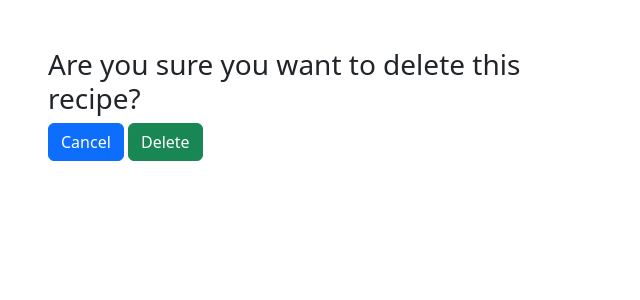
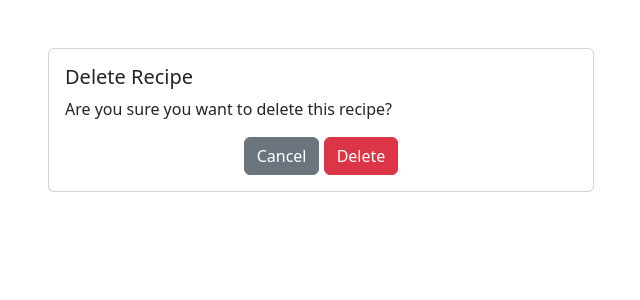
Before and after one commit to AlzyWelzy/Flavorly, a Django app: template app/templates/app/delete_recipe.html in a window 1280 px wide. Shown: the part 72-372 px from the top of the page, without its empty margins (319-959 px from the left). Run offline with Django 4.2, Linux system fonts and the light colour scheme; the template is opened without the code that fills it, so the values that code supplies are empty; parts of the project's set-up code (start-up, migrations or seed data) failed here and were passed over; some libraries are stand-ins or nearby versions.

Commit message:
new design implemented

```diff
--- a/app/templates/app/delete_recipe.html
+++ b/app/templates/app/delete_recipe.html
@@ -1,7 +1,7 @@
 {% extends "base.html" %}
 
 {% block page_title %}
-Delete Recipe
+    Delete Recipe
 {% endblock %}
 
 {% load crispy_forms_tags %}
@@ -10,13 +10,21 @@ Delete Recipe
     <div class="container mt-5">
         <div class="row justify-content-center">
             <div class="col-md-6">
-                <form method="post" class="form-group" enctype="multipart/form-data">
-                    {% csrf_token %}
-                    <h3>Are you sure you want to delete this recipe?</h3>
-                    <a href="{% url 'dashboard' %}" class="btn btn-primary">Cancel</a>
+                <div class="card">
+                    <div class="card-body">
+                        <h5 class="card-title">Delete Recipe</h5>
+                        <p class="card-text">Are you sure you want to delete this recipe?</p>
 
-                    <button type="submit" class="btn btn-success" onclick="return confirm('Are you sure you want to delete this recipe?')" value="Delete">Delete</button>
-                </form>
+                        <form method="post" class="form-group" enctype="multipart/form-data">
+                            {% csrf_token %}
+
+                            <div class="text-center">
+                                <a href="{% url 'dashboard' %}" class="btn btn-secondary mr-2">Cancel</a>
+                                <button type="submit" class="btn btn-danger" onclick="return confirm('Are you sure you want to delete this recipe?')">Delete</button>
+                            </div>
+                        </form>
+                    </div>
+                </div>
             </div>
         </div>
     </div>
```
